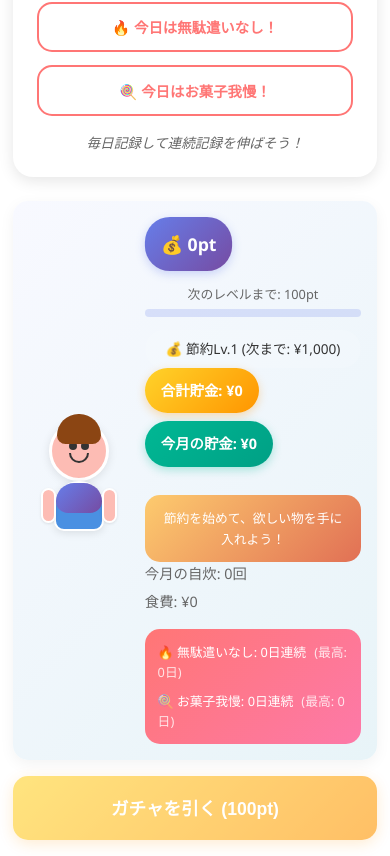
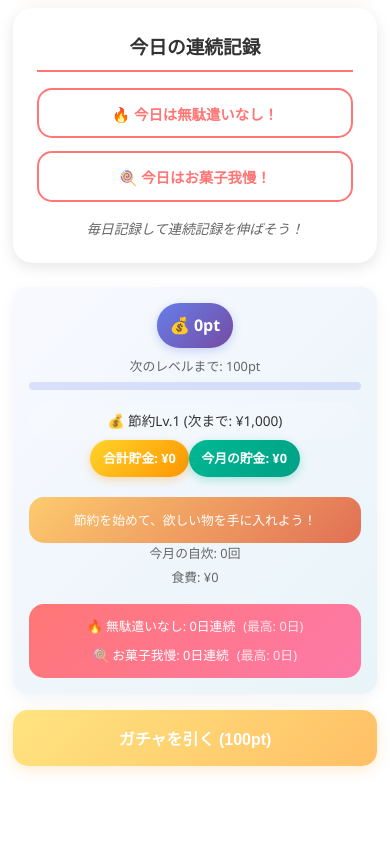
Before and after one commit to fujihira13/MealQuest, a React (Vite) app: page / in a window 390 px wide. Shown: the part 1141-1997 px from the top of the page. After the commit the page ends 1952 px from the top, so only its background shows below. Built offline with nearby package versions, Linux system fonts and the light colour scheme.

Commit message:
アバター削除

```diff
--- a/src/components/Tabs/HomeTab.tsx
+++ b/src/components/Tabs/HomeTab.tsx
@@ -1,6 +1,5 @@
 import React from 'react';
 import { useAppStore, useUIStore } from '@/store/useAppStore';
-import { Avatar } from '@/components/Common/Avatar';
 import type { MealTime } from '@/types';
 
 export const HomeTab: React.FC = () => {
@@ -144,7 +143,7 @@ export const HomeTab: React.FC = () => {
             🍻<br />飲み会
           </button>
           <button className="category-btn category-date" onClick={() => openInputModal('デート')}>
-            💕<br />デート
+            💕<br />交際費
           </button>
           <button className="category-btn category-other" onClick={() => openInputModal('その他')}>
             📝<br />その他
@@ -233,11 +232,8 @@ export const HomeTab: React.FC = () => {
         <p className="streak-note">毎日記録して連続記録を伸ばそう！</p>
       </div>
 
-      {/* アバター・ステータスセクション */}
-      <div className="avatar-section">
-        <div className="avatar-container">
-          <Avatar />
-          <div className="avatar-info">
+      {/* ユーザー情報セクション */}
+      <div className="user-info-section">
         <div className="points-display">💰 {userData.points.toLocaleString()}pt</div>
         <div className="level-progress">
           <div className="level-text">次のレベルまで: {Math.max(0, pointsToNext).toLocaleString()}pt</div>
@@ -274,8 +270,6 @@ export const HomeTab: React.FC = () => {
           </div>
         </div>
       </div>
-        </div>
-      </div>
 
       {/* ガチャボタン */}
       <div className="gacha-section">
--- a/src/components/Tabs/SettingsTab.tsx
+++ b/src/components/Tabs/SettingsTab.tsx
@@ -55,7 +55,6 @@ export const SettingsTab: React.FC = () => {
         </button>
         <div className="settings-title">
           <h3>⚙️ 設定</h3>
-          <p>アプリの設定と目標を管理できます</p>
         </div>
         <div className="header-spacer"></div>
       </div>
@@ -119,28 +118,6 @@ export const SettingsTab: React.FC = () => {
         </div>
       </div>
 
-      {/* アプリ情報 */}
-      <div className="app-info-section">
-        <h3>📱 アプリ情報</h3>
-        <div className="info-items">
-          <div className="info-item">
-            <label>アプリ名</label>
-            <span>食費管理アプリ - 節約マスター</span>
-          </div>
-          <div className="info-item">
-            <label>バージョン</label>
-            <span>1.0.0</span>
-          </div>
-          <div className="info-item">
-            <label>現在のレベル</label>
-            <span>Lv.{userData.level}</span>
-          </div>
-          <div className="info-item">
-            <label>総ポイント</label>
-            <span>{userData.points.toLocaleString()}pt</span>
-          </div>
-        </div>
-      </div>
 
       {/* データ管理 */}
       <div className="data-management-section">
--- a/src/components/Tabs/StatsTab.tsx
+++ b/src/components/Tabs/StatsTab.tsx
@@ -12,9 +12,7 @@ export const StatsTab: React.FC = () => {
     cookingRecords,
     savingsRecords,
     deleteExpenseRecord,
-    deleteCookingRecord,
-    updateGoals,
-    updateMonthlyData
+    deleteCookingRecord
   } = useAppStore();
 
   const { showNotification, showConfirmDialog } = useUIStore();
--- a/src/index.css
+++ b/src/index.css
@@ -57,6 +57,12 @@ body {
     display: flex;
     align-items: center;
     justify-content: center;
+    font-size: 1.2rem;
+}
+
+.settings-btn i {
+    font-size: 1.2rem;
+    line-height: 1;
 }
 
 .settings-btn:hover {
@@ -187,146 +193,16 @@ body {
     font-weight: 500;
 }
 
-/* アバターセクション */
-.avatar-section {
+/* ユーザー情報セクション */
+.user-info-section {
     background: linear-gradient(135deg, #f8f9ff, #e8f4f8);
     border-radius: 15px;
     padding: 1.5rem;
     margin-bottom: 1.5rem;
     box-shadow: 0 4px 15px rgba(0, 0, 0, 0.05);
-}
-
-.avatar-container {
-    display: flex;
-    align-items: center;
-    gap: 1rem;
-}
-
-.avatar {
-    text-align: center;
-    position: relative;
-    width: 100px;
-    height: 120px;
-}
-
-.avatar-character {
-    width: 100%;
-    height: 100%;
-    position: relative;
-    animation: bounce 3s infinite;
-}
-
-.avatar-head {
-    width: 60px;
-    height: 60px;
-    background: #fdbcb4;
-    border-radius: 50%;
-    margin: 0 auto;
-    position: relative;
-    border: 3px solid #fff;
-    box-shadow: 0 2px 10px rgba(0,0,0,0.1);
-}
-
-.avatar-hair {
-    position: absolute;
-    top: -10px;
-    left: 5px;
-    right: 5px;
-    height: 30px;
-    background: #8b4513;
-    border-radius: 50px 50px 20px 20px;
-    z-index: 1;
-}
-
-.avatar-face {
-    position: absolute;
-    top: 50%;
-    left: 50%;
-    transform: translate(-50%, -50%);
-    width: 100%;
-    height: 100%;
-}
-
-.avatar-eyes {
-    display: flex;
-    justify-content: space-around;
-    margin-top: 18px;
-    padding: 0 15px;
-}
-
-.eye {
-    width: 8px;
-    height: 8px;
-    background: #333;
-    border-radius: 50%;
-    animation: blink 4s infinite;
-}
-
-@keyframes blink {
-    0%, 95%, 100% { transform: scaleY(1); }
-    97% { transform: scaleY(0.1); }
-}
-
-.avatar-mouth {
-    position: absolute;
-    bottom: 15px;
-    left: 50%;
-    transform: translateX(-50%);
-    width: 20px;
-    height: 10px;
-    border: 2px solid #333;
-    border-top: none;
-    border-radius: 0 0 20px 20px;
-}
-
-.avatar-body {
-    width: 50px;
-    height: 50px;
-    background: #4a90e2;
-    border-radius: 25px 25px 10px 10px;
-    margin: 0 auto;
-    position: relative;
-    border: 2px solid #fff;
-    box-shadow: 0 2px 8px rgba(0,0,0,0.1);
-}
-
-.avatar-shirt {
-    position: absolute;
-    top: 0;
-    left: 0;
-    right: 0;
-    height: 30px;
-    background: linear-gradient(135deg, #667eea, #764ba2);
-    border-radius: 23px 23px 15px 15px;
-}
-
-.avatar-arms {
-    display: flex;
-    justify-content: space-between;
-    position: absolute;
-    top: 5px;
-    left: -15px;
-    right: -15px;
-}
-
-.arm {
-    width: 15px;
-    height: 35px;
-    background: #fdbcb4;
-    border-radius: 8px;
-    border: 2px solid #fff;
-    box-shadow: 0 1px 3px rgba(0,0,0,0.1);
-}
-
-@keyframes bounce {
-    0%, 20%, 50%, 80%, 100% { transform: translateY(0) rotate(0deg); }
-    40% { transform: translateY(-8px) rotate(1deg); }
-    60% { transform: translateY(-4px) rotate(-1deg); }
-}
-
-.avatar-info {
-    flex: 1;
-}
+    text-align: center;
+}
+
 
 .points-display {
     background: linear-gradient(135deg, #667eea, #764ba2);
@@ -1368,7 +1244,7 @@ body {
     }
 
     .app-header h1 {
-        font-size: 1.3rem;
+        font-size: 1.2rem;
     }
 
     .user-info {
@@ -1377,7 +1253,13 @@ body {
 
     .level-badge {
         padding: 0.2rem 0.6rem;
-        font-size: 0.9rem;
+        font-size: 0.8rem;
+    }
+
+    .settings-btn {
+        width: 36px;
+        height: 36px;
+        font-size: 1rem;
     }
 
     .points {
@@ -1386,29 +1268,6 @@ body {
 
     .tab-content {
         padding: 0.8rem;
-    }
-
-    .gauge-section, .avatar-section, .cooking-section, .savings-record-section {
-        padding: 1rem;
-        margin-bottom: 1rem;
-    }
-
-    .category-grid {
-        gap: 0.8rem;
-    }
-
-    .category-btn {
-        padding: 1.2rem 0.8rem;
-        font-size: 0.9rem;
-    }
-
-    .savings-buttons {
-        gap: 0.5rem;
-    }
-
-    .savings-quick-btn, .savings-custom-btn {
-        padding: 0.8rem 0.5rem;
-        font-size: 0.7rem;
     }
 
     .collection-grid {
@@ -1793,6 +1652,77 @@ body {
         font-size: 0.65rem;
         padding: 0.5rem 0.1rem;
         line-height: 1.1;
+    }
+
+    .gauge-section, .user-info-section, .cooking-section, .savings-record-section, .expense-priority-section {
+        padding: 1rem;
+        margin-bottom: 1rem;
+    }
+
+    .category-grid {
+        gap: 0.8rem;
+    }
+
+    .category-btn {
+        padding: 1rem 0.8rem;
+        font-size: 0.9rem;
+    }
+
+    .savings-buttons {
+        flex-direction: column;
+        gap: 0.5rem;
+    }
+
+    .savings-quick-btn, .savings-custom-btn {
+        padding: 0.8rem 1rem;
+        font-size: 0.8rem;
+    }
+
+
+    .points-display {
+        font-size: 1rem;
+        padding: 0.6rem 0.8rem;
+        margin-bottom: 0.5rem;
+    }
+
+    .monthly-stats {
+        font-size: 0.8rem;
+        gap: 0.2rem;
+    }
+
+    .savings-bank, .monthly-savings {
+        font-size: 0.8rem;
+        padding: 0.5rem 0.8rem;
+        margin-bottom: 0.3rem;
+    }
+
+    .savings-level {
+        font-size: 0.75rem;
+        padding: 0.4rem 0.8rem;
+    }
+
+    .streak-stats {
+        padding: 0.8rem;
+        margin-top: 0.8rem;
+    }
+
+    .streak-item {
+        font-size: 0.8rem;
+        margin-bottom: 0.3rem;
+    }
+
+    .gacha-btn {
+        padding: 1rem;
+        font-size: 1rem;
+    }
+
+    .savings-equivalent {
+        padding: 0.6rem;
+        margin-top: 0.8rem;
+    }
+
+    .savings-can-buy {
+        font-size: 0.8rem;
     }
 }
 
@@ -2180,7 +2110,9 @@ body {
     margin-bottom: 1rem;
     color: #333;
     text-align: center;
-    font-size: 1.1rem;
+    font-size: 1rem;
+    word-wrap: break-word;
+    overflow-wrap: break-word;
 }
 
 .savings-progress {
@@ -2211,11 +2143,6 @@ body {
     font-weight: 500;
 }
 
-@media (min-width: 768px) {
-    .savings-goal-cards {
-        grid-template-columns: repeat(3, 1fr);
-    }
-}
 
 /* ミッション履歴とno-missions */
 .no-missions {
@@ -2488,12 +2415,6 @@ body {
     .guide-items {
         grid-template-columns: repeat(2, 1fr);
     }
-
-    .info-items {
-        display: grid;
-        grid-template-columns: repeat(2, 1fr);
-        gap: 1rem;
-    }
 }
 
 @media (max-width: 480px) {
--- a/src/store/useAppStore.ts
+++ b/src/store/useAppStore.ts
@@ -15,7 +15,8 @@ import type {
   TabType,
   NotificationType,
   GachaItem,
-  SavingsEquivalent
+  SavingsEquivalent,
+  MissionType
 } from '@/types';
 
 // 初期データ定義
@@ -442,7 +443,7 @@ export const useAppStore = create<AppStore>()(
             description: '今日1回自炊する',
             target: 1,
             reward: 30,
-            type: 'cooking',
+            type: 'cooking' as MissionType,
             icon: '🍳'
           },
           {
@@ -451,7 +452,7 @@ export const useAppStore = create<AppStore>()(
             description: '支出を1回記録する',
             target: 1,
             reward: 20,
-            type: 'expense_record',
+            type: 'expense_record' as MissionType,
             icon: '📝'
           },
           {
@@ -494,7 +495,7 @@ export const useAppStore = create<AppStore>()(
             description: '1週間で10回自炊する',
             target: 10,
             reward: 100,
-            type: 'cooking',
+            type: 'cooking' as MissionType,
             icon: '👨‍🍳'
           },
           {
@@ -503,7 +504,7 @@ export const useAppStore = create<AppStore>()(
             description: '1週間で食費を目標以下に抑える',
             target: 1,
             reward: 80,
-            type: 'expense_control',
+            type: 'expense_control' as MissionType,
             icon: '📊'
           },
           {
```
Lines whose indentation alone changed are shown as unchanged.
